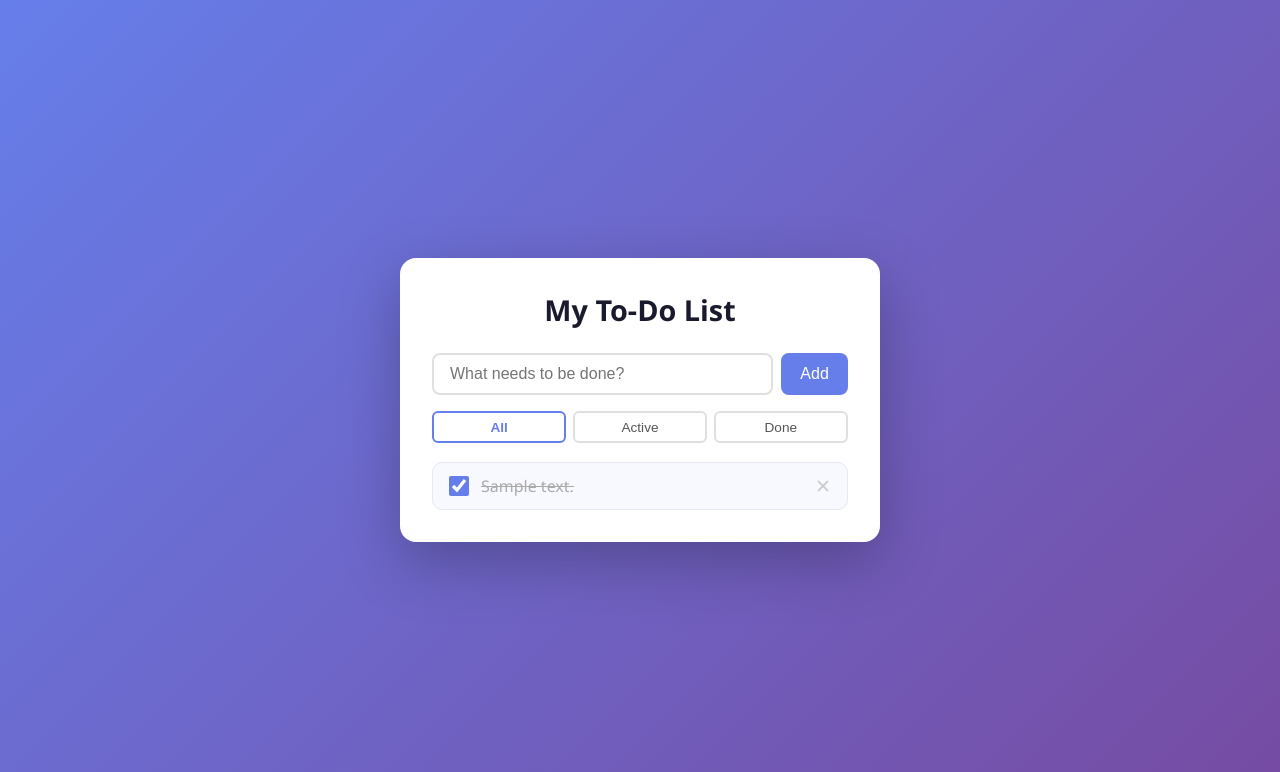
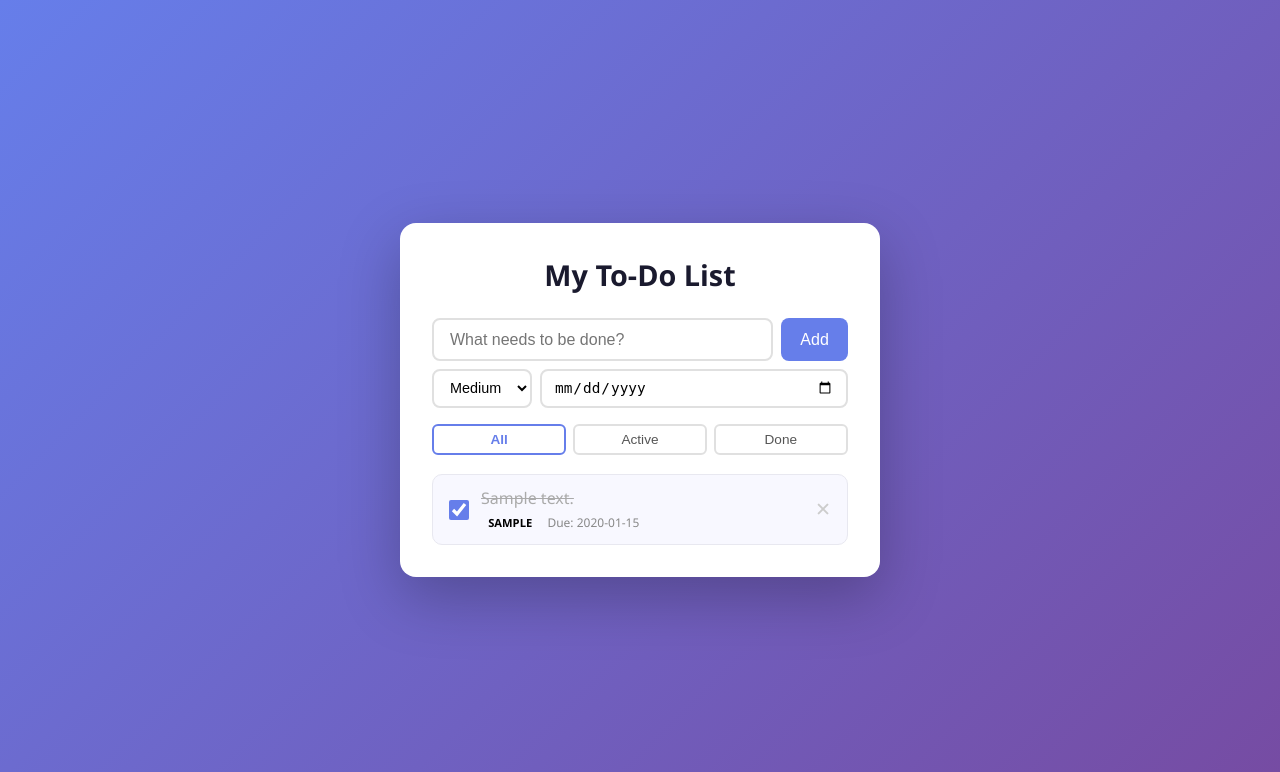
Before and after one commit to geminia79/flask-app, a Flask app: page / in a window 1280 px wide. Shown: the top 772 px of the page. Run offline with Flask 3, Linux system fonts and the light colour scheme; tables that the repository leaves empty hold one stand-in row (values such as "Sample post").

Commit message:
Add due dates and priorities to todos

```diff
--- a/app.py
+++ b/app.py
@@ -12,9 +12,12 @@ class Todo(db.Model):
     id = db.Column(db.Integer, primary_key=True)
     text = db.Column(db.String(500), nullable=False)
     done = db.Column(db.Boolean, default=False)
+    priority = db.Column(db.String(10), default="medium")
+    due_date = db.Column(db.String(10), nullable=True)
 
     def to_dict(self):
-        return {"id": self.id, "text": self.text, "done": self.done}
+        return {"id": self.id, "text": self.text, "done": self.done,
+                "priority": self.priority, "due_date": self.due_date}
 
 
 with app.app_context():
@@ -38,7 +41,9 @@ def add_todo():
     text = data.get("text", "").strip()
     if not text:
         return jsonify({"error": "Text is required"}), 400
-    todo = Todo(text=text)
+    priority = data.get("priority", "medium")
+    due_date = data.get("due_date") or None
+    todo = Todo(text=text, priority=priority, due_date=due_date)
     db.session.add(todo)
     db.session.commit()
     return jsonify(todo.to_dict()), 201
--- a/static/css/style.css
+++ b/static/css/style.css
@@ -32,8 +32,48 @@ h1 {
 
 #todo-form {
   display: flex;
+  flex-direction: column;
   gap: 0.5rem;
   margin-bottom: 1rem;
+}
+
+.form-row {
+  display: flex;
+  gap: 0.5rem;
+}
+
+.form-meta {
+  display: flex;
+  gap: 0.5rem;
+}
+
+#priority-select {
+  padding: 0.5rem 0.75rem;
+  border: 2px solid #e0e0e0;
+  border-radius: 8px;
+  font-size: 0.9rem;
+  outline: none;
+  cursor: pointer;
+  background: #fff;
+  transition: border-color 0.2s;
+}
+
+#priority-select:focus {
+  border-color: #667eea;
+}
+
+#due-date-input {
+  flex: 1;
+  padding: 0.5rem 0.75rem;
+  border: 2px solid #e0e0e0;
+  border-radius: 8px;
+  font-size: 0.9rem;
+  outline: none;
+  transition: border-color 0.2s;
+}
+
+#due-date-input:focus {
+  border-color: #667eea;
 }
 
 #todo-input {
@@ -131,11 +171,45 @@ button[type="submit"]:active {
   flex-shrink: 0;
 }
 
+.todo-body {
+  flex: 1;
+  display: flex;
+  flex-direction: column;
+  gap: 0.25rem;
+  min-width: 0;
+}
+
 .todo-text {
-  flex: 1;
   font-size: 1rem;
   color: #333;
   word-break: break-word;
+}
+
+.todo-meta {
+  display: flex;
+  align-items: center;
+  gap: 0.5rem;
+}
+
+.priority-badge {
+  font-size: 0.7rem;
+  font-weight: 600;
+  text-transform: uppercase;
+  padding: 0.1rem 0.45rem;
+  border-radius: 4px;
+}
+
+.priority-badge.priority-low  { background: #e8f5e9; color: #388e3c; }
+.priority-badge.priority-medium { background: #fff8e1; color: #f57f17; }
+.priority-badge.priority-high { background: #fce4ec; color: #c62828; }
+
+.todo-item.priority-high { border-left: 3px solid #e57373; }
+.todo-item.priority-medium { border-left: 3px solid #ffb74d; }
+.todo-item.priority-low { border-left: 3px solid #81c784; }
+
+.due-date {
+  font-size: 0.75rem;
+  color: #888;
 }
 
 .delete-btn {
--- a/static/js/script.js
+++ b/static/js/script.js
@@ -3,6 +3,8 @@ let currentFilter = "all";
 
 const form = document.getElementById("todo-form");
 const input = document.getElementById("todo-input");
+const prioritySelect = document.getElementById("priority-select");
+const dueDateInput = document.getElementById("due-date-input");
 const list = document.getElementById("todo-list");
 const emptyMsg = document.getElementById("empty-msg");
 const filterBtns = document.querySelectorAll(".filter-btn");
@@ -13,11 +15,11 @@ async function fetchTodos() {
   render();
 }
 
-async function addTodo(text) {
+async function addTodo(text, priority, due_date) {
   const res = await fetch("/api/todos", {
     method: "POST",
     headers: { "Content-Type": "application/json" },
-    body: JSON.stringify({ text }),
+    body: JSON.stringify({ text, priority, due_date }),
   });
   if (res.ok) {
     const todo = await res.json();
@@ -55,10 +57,19 @@ function render() {
 
   filtered.forEach((todo) => {
     const li = document.createElement("li");
-    li.className = `todo-item${todo.done ? " done" : ""}`;
+    li.className = `todo-item priority-${todo.priority}${todo.done ? " done" : ""}`;
+    const dueDateHtml = todo.due_date
+      ? `<span class="due-date">Due: ${todo.due_date}</span>`
+      : "";
     li.innerHTML = `
       <input class="todo-checkbox" type="checkbox" ${todo.done ? "checked" : ""} aria-label="Toggle done" />
-      <span class="todo-text">${escapeHtml(todo.text)}</span>
+      <div class="todo-body">
+        <span class="todo-text">${escapeHtml(todo.text)}</span>
+        <div class="todo-meta">
+          <span class="priority-badge priority-${todo.priority}">${todo.priority}</span>
+          ${dueDateHtml}
+        </div>
+      </div>
       <button class="delete-btn" aria-label="Delete task">&#x2715;</button>
     `;
     li.querySelector(".todo-checkbox").addEventListener("change", () => toggleTodo(todo.id));
@@ -77,8 +88,10 @@ form.addEventListener("submit", (e) => {
   e.preventDefault();
   const text = input.value.trim();
   if (text) {
-    addTodo(text);
+    addTodo(text, prioritySelect.value, dueDateInput.value || null);
     input.value = "";
+    dueDateInput.value = "";
+    prioritySelect.value = "medium";
   }
 });
 
--- a/templates/index.html
+++ b/templates/index.html
@@ -11,8 +11,18 @@
     <h1>My To-Do List</h1>
 
     <form id="todo-form">
-      <input id="todo-input" type="text" placeholder="What needs to be done?" autocomplete="off" />
-      <button type="submit">Add</button>
+      <div class="form-row">
+        <input id="todo-input" type="text" placeholder="What needs to be done?" autocomplete="off" />
+        <button type="submit">Add</button>
+      </div>
+      <div class="form-row form-meta">
+        <select id="priority-select">
+          <option value="low">Low</option>
+          <option value="medium" selected>Medium</option>
+          <option value="high">High</option>
+        </select>
+        <input id="due-date-input" type="date" />
+      </div>
     </form>
 
     <div class="filters">
```
